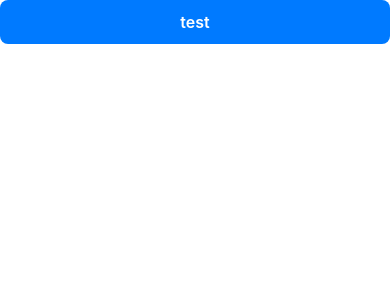
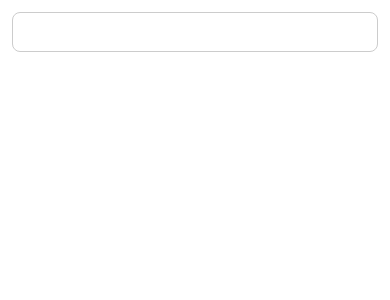
Before and after one commit to DmitryShastel/CookBook, a React Native app: screen / in a window 390 px wide. Shown: the top 300 px of the page. Built offline with nearby package versions, Linux system fonts and the light colour scheme.

Commit message:
feat: The ReusebleInput component is created

```diff
--- a/src/app/App.tsx
+++ b/src/app/App.tsx
@@ -1,16 +1,13 @@
 import { View } from 'react-native';
-import { ReusableButton } from '@/components/ui/button/ReusableButton';
+import { ReusableInput } from '@/components/ui/input/ReusableInput';
+import { SafeAreaProvider } from 'react-native-safe-area-context';
 
 export default function App() {
   return (
-    // eslint-disable-next-line react-native/no-inline-styles
-    // <View style={{ flex: 1, justifyContent: 'center', alignItems: 'center' }}>
-    <View>
-      <ReusableButton
-        title={'test'}
-        callback={() => {}}
-        accessibilityLabel={'test123'}
-      />
-    </View>
+    <SafeAreaProvider>
+      <View>
+        <ReusableInput />
+      </View>
+    </SafeAreaProvider>
   );
 }
--- /dev/null
+++ b/src/components/ui/input/ReusableInput.style.ts
@@ -0,0 +1,14 @@
+import { StyleSheet } from 'react-native';
+
+export const styles = StyleSheet.create({
+  input: {
+    borderColor: '#ccc',
+    borderRadius: 8,
+    borderWidth: 1,
+    color: '#000',
+    fontSize: 16,
+    height: 40,
+    margin: 12,
+    padding: 10,
+  },
+});
--- /dev/null
+++ b/src/components/ui/input/ReusableInput.tsx
@@ -0,0 +1,44 @@
+import React, { useState } from 'react';
+import { TextInput } from 'react-native';
+import { SafeAreaView } from 'react-native-safe-area-context';
+import { InputInterface } from '@/components/ui/input/ReusableInput.types';
+import { styles } from '@/components/ui/input/ReusableInput.style';
+
+export const ReusableInput = ({
+  style,
+  inputStyle,
+  accessibilityLabel,
+  placeholder,
+  value: externalValue,
+  onChangeText: externalOnChangeText,
+  secureTextEntry = false,
+  keyboardType = 'default',
+  autoCapitalize = 'none',
+}: InputInterface) => {
+  const [internalValue, setInternalValue] = useState('');
+  const value = externalValue !== undefined ? externalValue : internalValue;
+
+  const handleChangeText = (newText: string) => {
+    if (externalOnChangeText) {
+      externalOnChangeText(newText);
+    } else {
+      setInternalValue(newText);
+    }
+  };
+
+  return (
+    <SafeAreaView style={style}>
+      <TextInput
+        style={[styles.input, inputStyle]}
+        onChangeText={handleChangeText}
+        value={value}
+        placeholder={placeholder}
+        placeholderTextColor="#999"
+        accessibilityLabel={accessibilityLabel}
+        secureTextEntry={secureTextEntry}
+        keyboardType={keyboardType}
+        autoCapitalize={autoCapitalize}
+      />
+    </SafeAreaView>
+  );
+};
```
Also changed, not shown: src/components/ui/input/ReusableInput.types.ts (added, +13 -0 lines).
